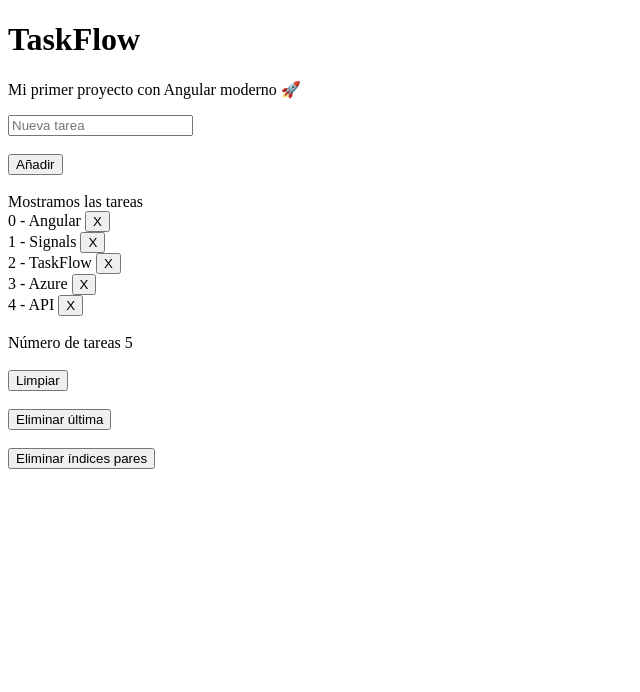
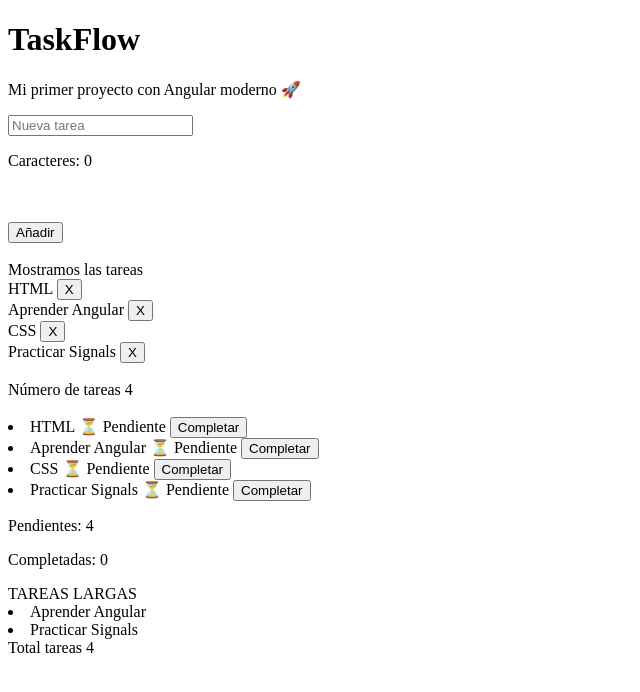
Before and after one commit to JaviPa82/taskflow, an Angular app: page / in a window 1280 px wide. Shown: the top 692 px of the page, without its empty margins (0-640 px from the left). Built offline with nearby package versions, Linux system fonts and the light colour scheme.

Commit message:
fase-3: modelo de datos y estadísticas reactivas

```diff
--- a/src/app/app.html
+++ b/src/app/app.html
@@ -3,15 +3,17 @@
 <p>Mi primer proyecto con Angular moderno 🚀</p>
 
 <input
+  #txtTarea
   type="text"
   (input)="actualizarTexto($event)"
   placeholder="Nueva tarea">
 
+  <p>Caracteres: {{ nuevaTarea().length }}</p>
   <br/>
 
   <span>{{nuevaTarea()}}</span><br>
 
-  <button (click)="agregarTarea()">
+  <button (click)="agregarTarea(); txtTarea.value = ''">
   Añadir
   </button>
 
@@ -19,24 +21,48 @@
 
   <span>Mostramos las tareas</span><br/>
 
-  @for (tarea of tareas(); track $index) {
+  @for (tarea of tareas(); track tarea.id) {
 
-    <span> {{ $index }} - {{ tarea }} </span> <button (click)="eliminarTarea($index)">  X  </button><br/>
+    <span> {{ tarea.titulo }} </span> <button (click)="eliminarTarea(tarea.id)">  X  </button><br/>
   }
 
   <br/>
   <span>Número de tareas {{tareas().length}}</span><br><br>
 
-  <button (click)="limpiarVacias()">
-  Limpiar
-  </button>
+  @for (tarea of tareas(); track tarea.id) {
 
-  <br><br>
-  <button (click)="eliminarUltimaTarea()">
-    Eliminar última
-  </button>
+    <li>
 
-  <br><br>
-  <button (click)="eliminarPares()">
-  Eliminar índices pares
-  </button>
+      {{ tarea.titulo }}
+
+      @if (tarea.completada) {
+        ✅ Completada
+      }
+      @else {
+        ⏳ Pendiente
+      }
+
+      <button
+        (click)="toggleCompletada(tarea.id)">
+        Completar
+      </button>
+
+    </li>
+
+  }
+
+  <p>
+  Pendientes: {{ pendientes() }}
+  </p>
+
+  <p>
+    Completadas: {{ completadas() }}
+  </p>
+
+<span>TAREAS LARGAS</span>
+
+@for (tarea of tareasLargas(); track $index) {
+  <li>{{ tarea.titulo }}</li>
+}
+
+Total tareas {{tareas().length}}
--- a/src/app/app.ts
+++ b/src/app/app.ts
@@ -1,4 +1,5 @@
-import { Component, signal } from '@angular/core';
+import { Component, signal, computed } from '@angular/core';
+import { Task } from './task.interface';
 
 @Component({
   selector: 'app-root',
@@ -9,15 +10,40 @@ export class App {
 
   nuevaTarea = signal('');
 
-  tareas = signal([
-    'Angular',
-    'Signals',
-    'TaskFlow',
-    'Azure',
-    'API'
-  ]);
+  tareas = signal<Task[]>([{
+    id: 1,
+    titulo: 'HTML',
+    completada: false
+  },
+  {
+    id: 2,
+    titulo: 'Aprender Angular',
+    completada: false
+  },
+  {
+    id: 3,
+    titulo: 'CSS',
+    completada: false
+  },
+  {
+    id: 4,
+    titulo: 'Practicar Signals',
+    completada: false
+  }]);
 
   tareasLog = signal([ ...this.tareas() ])
+
+  pendientes = computed(() =>
+    this.tareas()
+      .filter(t => !t.completada)
+      .length
+  );
+
+  completadas = computed(() =>
+  this.tareas()
+    .filter(t => t.completada)
+    .length
+  );
 
   actualizarTexto(event: Event) {
     const input = event.target as HTMLInputElement;
@@ -26,37 +52,41 @@ export class App {
 
   agregarTarea() {
     const texto = this.nuevaTarea().trim();
-
     if (!texto) {
       return;
     }
+
     this.tareas.update(lista => [
       ...lista,
-      texto
+      {
+        id: Date.now(),
+        titulo: texto,
+        completada: false
+      }
     ]);
-
+    //this.tareasLargasConUpdate();
     this.nuevaTarea.set('');
     this.mostrarSoloA();
+
   }
 
   eliminarTarea(indice: number) {
-
     this.tareas.update(lista =>
-      lista.filter((_, i) => i !== indice)
+      lista.filter(tarea => tarea.id !== indice)
     );
 
   }
 
   limpiarVacias(){
     this.tareas.update(lista =>
-      lista.filter((valor, _) => valor.trim() !== '')
+      lista.filter((valor, _) => valor.titulo.trim() !== '')
     );
   }
 
   mostrarSoloA(){
 
     const log = this.tareas()
-      .filter( tareaLog => tareaLog.startsWith('A'));
+      .filter( tareaLog => tareaLog.titulo.startsWith('A'));
     console.log(log);
   }
 
@@ -73,4 +103,25 @@ export class App {
     );
   }
 
+  toggleCompletada(id: number) {
+    this.tareas.update(lista =>
+      lista.map(tarea =>
+        tarea.id === id
+          ? {
+              ...tarea,
+              completada: !tarea.completada
+            }
+          : tarea
+      )
+    );
+  }
+
+  tareasLargasConUpdate() {
+    this.tareas.update(lista =>
+      lista.filter(t => t.titulo.length > 10));
+  }
+ tareasLargas() {
+    return this.tareas()
+    .filter(t => t.titulo.length > 10);
+  }
 }
--- /dev/null
+++ b/src/app/task.interface.ts
@@ -0,0 +1,5 @@
+export interface Task {
+  id: number;
+  titulo: string;
+  completada: boolean;
+}
```
